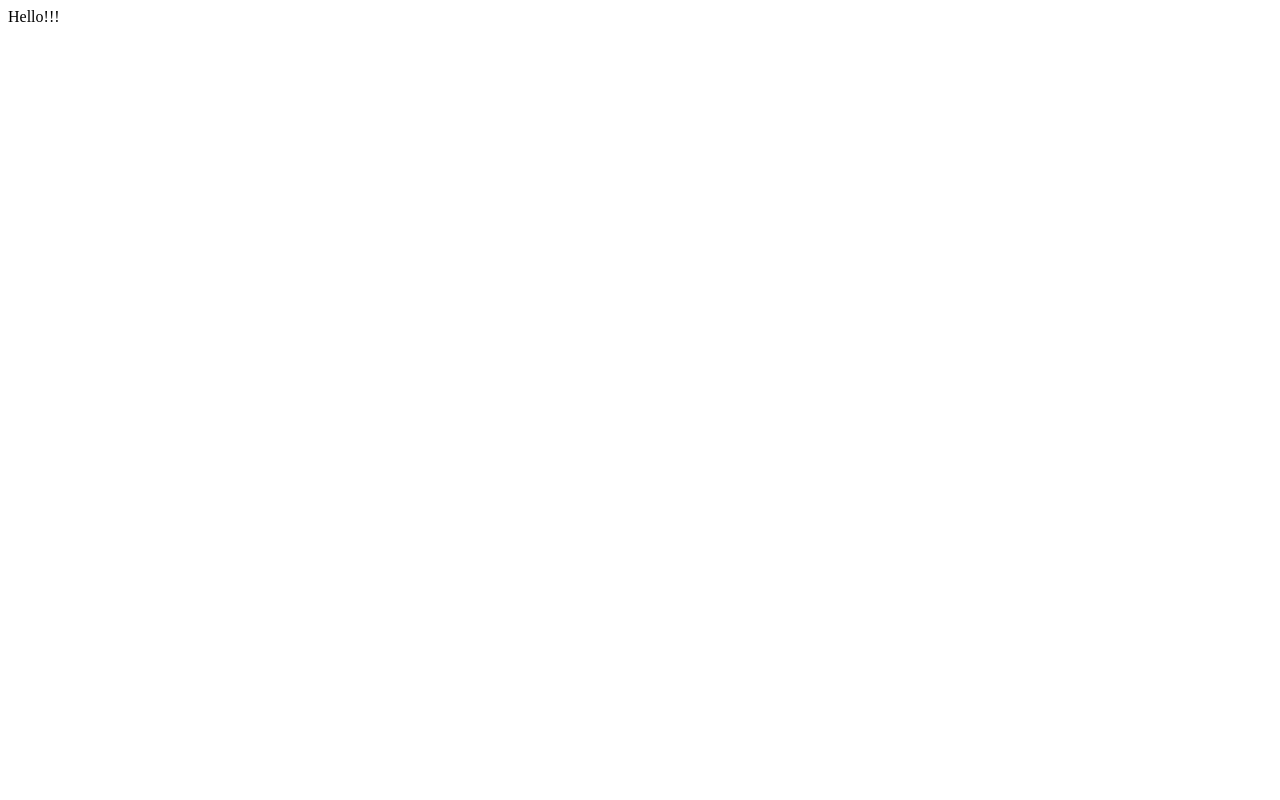
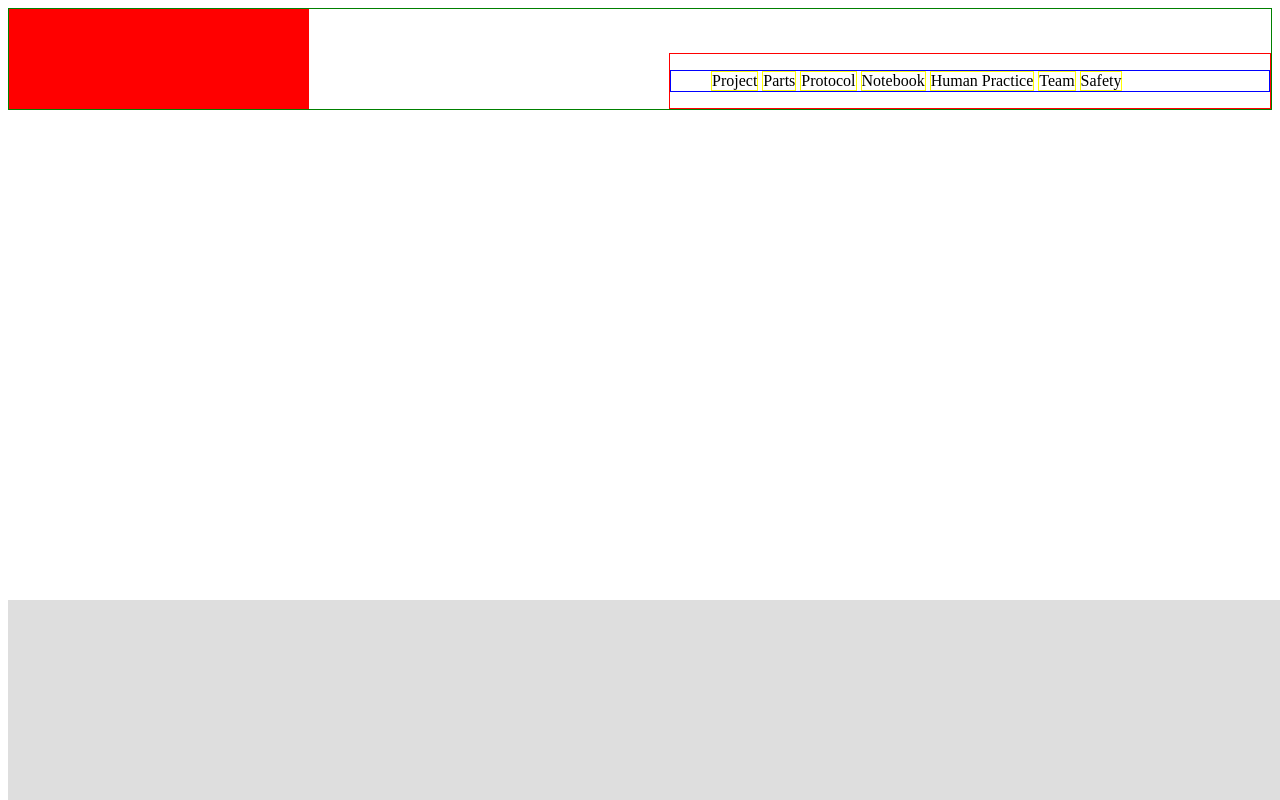
Before and after one commit to giginet/iGEM-Wiki, a plain HTML site: page index.html in a window 1280 px wide. Drawn offline with Linux system fonts and the light colour scheme.

Commit message:
ひな形作った

```diff
--- /dev/null
+++ b/css/generic.css
@@ -0,0 +1,41 @@
+header {
+  position: relative;
+  border: 1px solid green;
+  height: 100px;
+}
+
+header div#logo {
+  background-color: red;
+  display: block;
+  float: left;
+  width: 300px;
+  height: 100px;
+}
+
+header nav#menu {
+  border: 1px solid red;
+  padding-bottom: 0px;
+  right: 0px;
+  bottom: 0px;
+  width: 600px;
+  position: absolute;
+  float: right;
+}
+
+header nav#menu ul {
+  border: 1px solid blue;
+}
+
+header nav#menu ul li {
+  border: 1px solid yellow;
+  display: inline-block;
+  bottom: 0px;
+}
+
+footer {
+  background-color: #dedede;
+  position: absolute;
+  bottom: 0px;
+  width: 100%;
+  height: 200px;
+}
--- a/index.html
+++ b/index.html
@@ -3,8 +3,27 @@
   <head>
     <meta http-equiv="Content-Type" content="text/html; charset=utf-8"/>
     <title>Team:HokkaidoU_Japna</title>
+    <!--[if lte IE 8]>
+      <script src="http://html5shiv.googlecode.com/svn/trunk/html5.js"></script>
+    <![endif]-->
+    <link rel="stylesheet" href="css/generic.css" />
   </head>
   <body>
-    Hello!!!
+    <header>
+      <div id="logo"></div>
+      <nav id="menu">
+       <ul>
+         <li>Project</li>
+         <li>Parts</li>
+         <li>Protocol</li>
+         <li>Notebook</li>
+         <li>Human Practice</li>
+         <li>Team</li>
+         <li>Safety</li>
+       </ul>
+      </nav>
+    </header>
+    <section id="content"></section>
+    <footer></footer>
   </body>
 </html>
```
